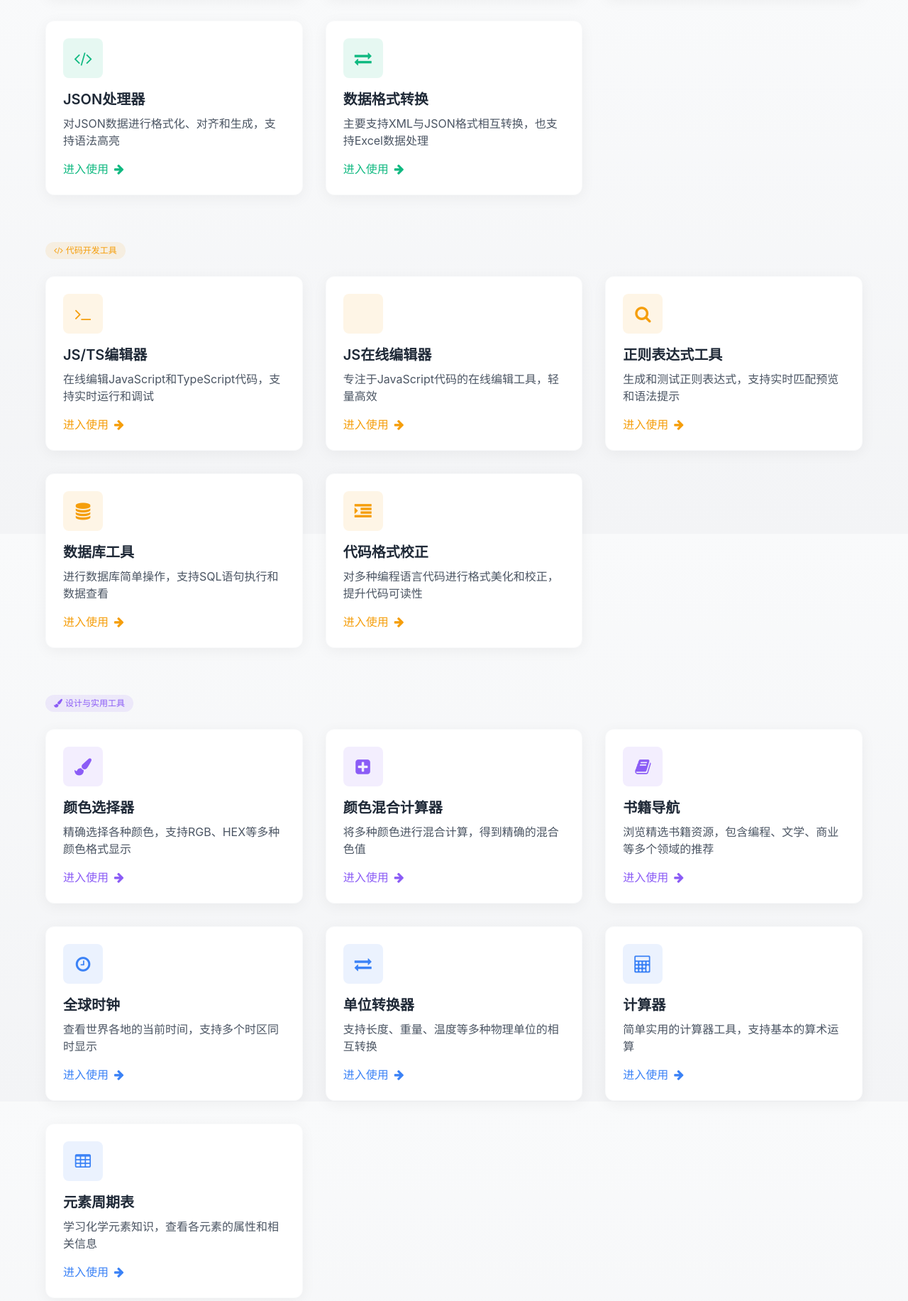
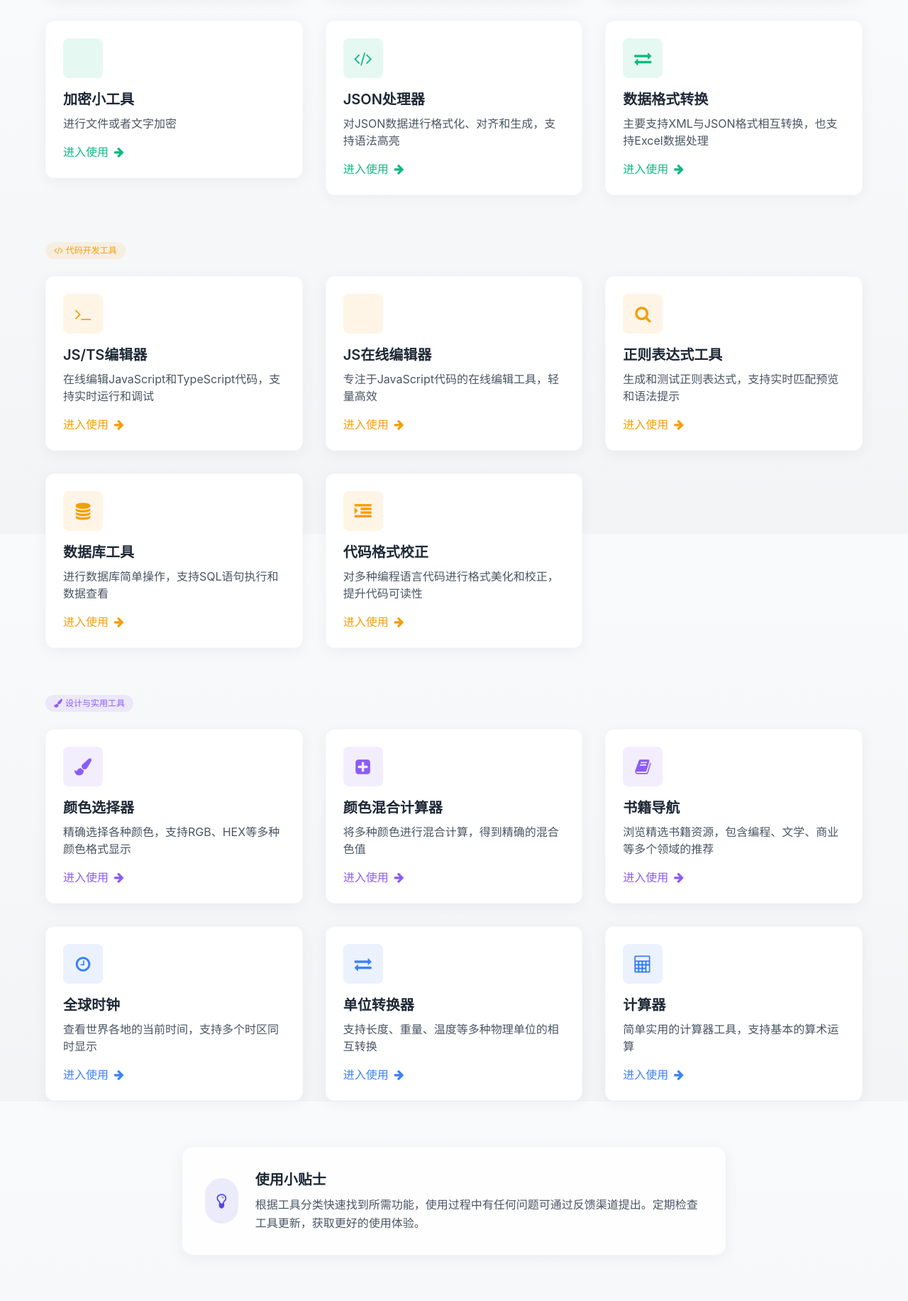
Before and after one commit to Deng-Y-Can/TEST2, a plain HTML site: page index.html in a window 1280 px wide. Shown: the part 2448-4281 px from the top of the page at 71% size. Drawn offline with nearby package versions, Linux system fonts and the light colour scheme.

Commit message:
1.增加加密工具

```diff
--- a/index.html
+++ b/index.html
@@ -432,6 +432,22 @@
                         </div>
                     </a>
 
+					 <a href="Page/File/encryption/index.html" class="block group">
+                        <div class="bg-white rounded-xl shadow-card p-6 border border-gray-50 card-hover">
+                            <div class="icon-container bg-file/10 text-file group-hover:bg-file group-hover:text-white">
+                                <i class="fa fa-scanner text-2xl"></i>
+                            </div>
+                            <h3 class="text-xl font-semibold text-gray-800 mb-2">加密小工具</h3>
+                            <p class="text-gray-600 mb-4">
+                                进行文件或者文字加密
+                            </p>
+                            <div class="mt-2 text-file font-medium flex items-center">
+                                <span>进入使用</span>
+                                <i class="fa fa-arrow-right ml-2 card-arrow"></i>
+                            </div>
+                        </div>
+                    </a>
+
                     <!-- json处理器 -->
                     <a href="Page/File/json/index.html" class="block group">
                         <div class="bg-white rounded-xl shadow-card p-6 border border-gray-50 card-hover">
@@ -670,21 +686,21 @@
                     </a>
 
                     <!-- 元素周期表 -->
-                    <a href="Page/UsefulTool/PeriodicTableofElements/index2.html" class="block group">
-                        <div class="bg-white rounded-xl shadow-card p-6 border border-gray-50 card-hover">
-                            <div class="icon-container bg-utility/10 text-utility group-hover:bg-utility group-hover:text-white">
-                                <i class="fa fa-table text-2xl"></i>
-                            </div>
-                            <h3 class="text-xl font-semibold text-gray-800 mb-2">元素周期表</h3>
-                            <p class="text-gray-600 mb-4">
-                                学习化学元素知识，查看各元素的属性和相关信息
-                            </p>
-                            <div class="mt-2 text-utility font-medium flex items-center">
-                                <span>进入使用</span>
-                                <i class="fa fa-arrow-right ml-2 card-arrow"></i>
-                            </div>
-                        </div>
-                    </a>
+                    <!-- <a href="Page/UsefulTool/PeriodicTableofElements/index2.html" class="block group"> -->
+                        <!-- <div class="bg-white rounded-xl shadow-card p-6 border border-gray-50 card-hover"> -->
+                            <!-- <div class="icon-container bg-utility/10 text-utility group-hover:bg-utility group-hover:text-white"> -->
+                                <!-- <i class="fa fa-table text-2xl"></i> -->
+                            <!-- </div> -->
+                            <!-- <h3 class="text-xl font-semibold text-gray-800 mb-2">元素周期表</h3> -->
+                            <!-- <p class="text-gray-600 mb-4"> -->
+                                <!-- 学习化学元素知识，查看各元素的属性和相关信息 -->
+                            <!-- </p> -->
+                            <!-- <div class="mt-2 text-utility font-medium flex items-center"> -->
+                                <!-- <span>进入使用</span> -->
+                                <!-- <i class="fa fa-arrow-right ml-2 card-arrow"></i> -->
+                            <!-- </div> -->
+                        <!-- </div> -->
+                    <!-- </a> -->
                 </div>
             </section>
         </div>
```
